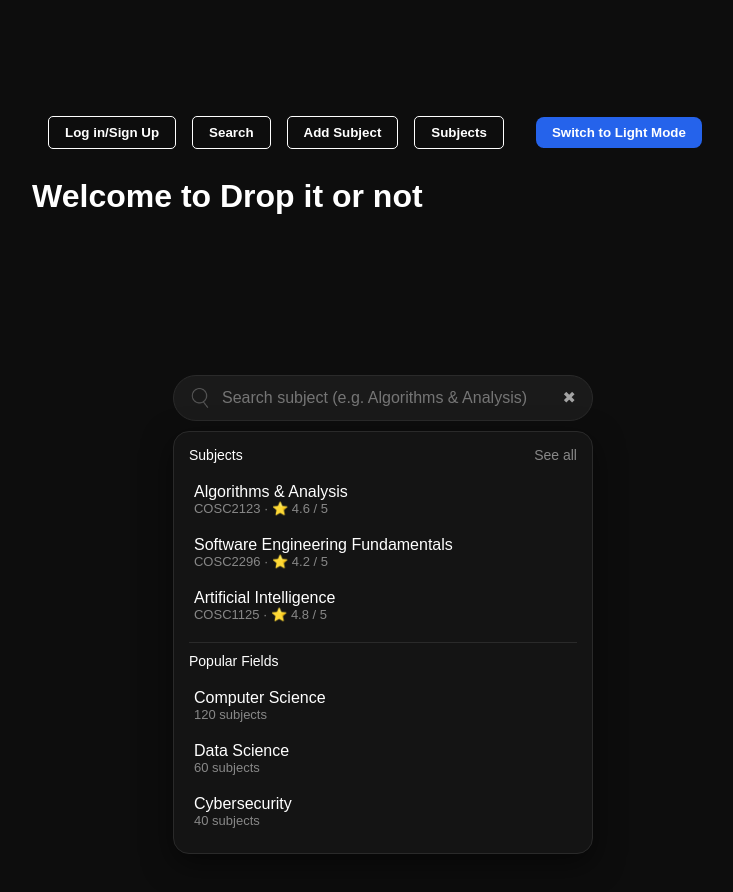
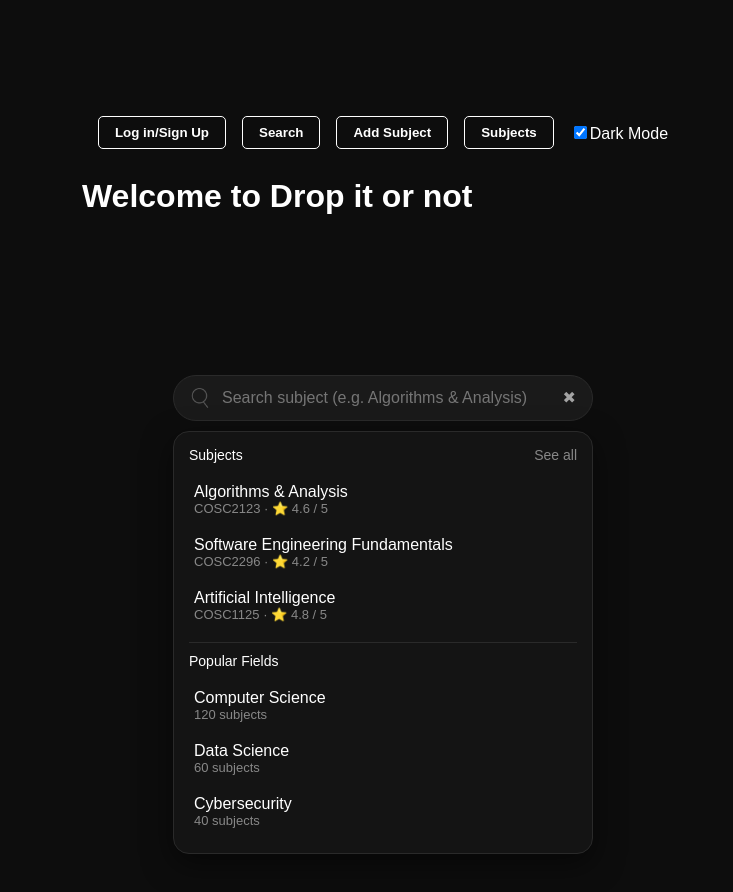
Before and after one commit to Mossata/RMIT_drop_it_or_not, a React (Vite) app: page / in a window 1280 px wide. Shown: the top 892 px of the page, without its empty margins (257-990 px from the left). Built offline with nearby package versions, Linux system fonts and the light colour scheme.

Commit message:
changed the buttons to a checkbox so i can add more morden css and add  a slider... issue: however when i do i find that there is an error with some css.. will need to fix later

```diff
--- a/src/components/ColourScheme.jsx
+++ b/src/components/ColourScheme.jsx
@@ -19,9 +19,11 @@ const ColorScheme = () => {
   const toggleTheme = () => setDarkMode(!darkMode);
 
   return (
-    <button className="theme-toggle-button" onClick={toggleTheme}>
-      {darkMode ? "Switch to Light Mode" : "Switch to Dark Mode"}
-    </button>
+    <label className="theme-toggle">
+      <input type="checkbox" checked={darkMode} onChange={toggleTheme} />
+      <span className="slider"></span>
+      <span className="toggle-label">{darkMode ? "Dark Mode" : "Light Mode"}</span>
+    </label>
   );
 };
 
```
Also changed, not shown: src/components/ColourScheme.css (+54 -0 lines).
